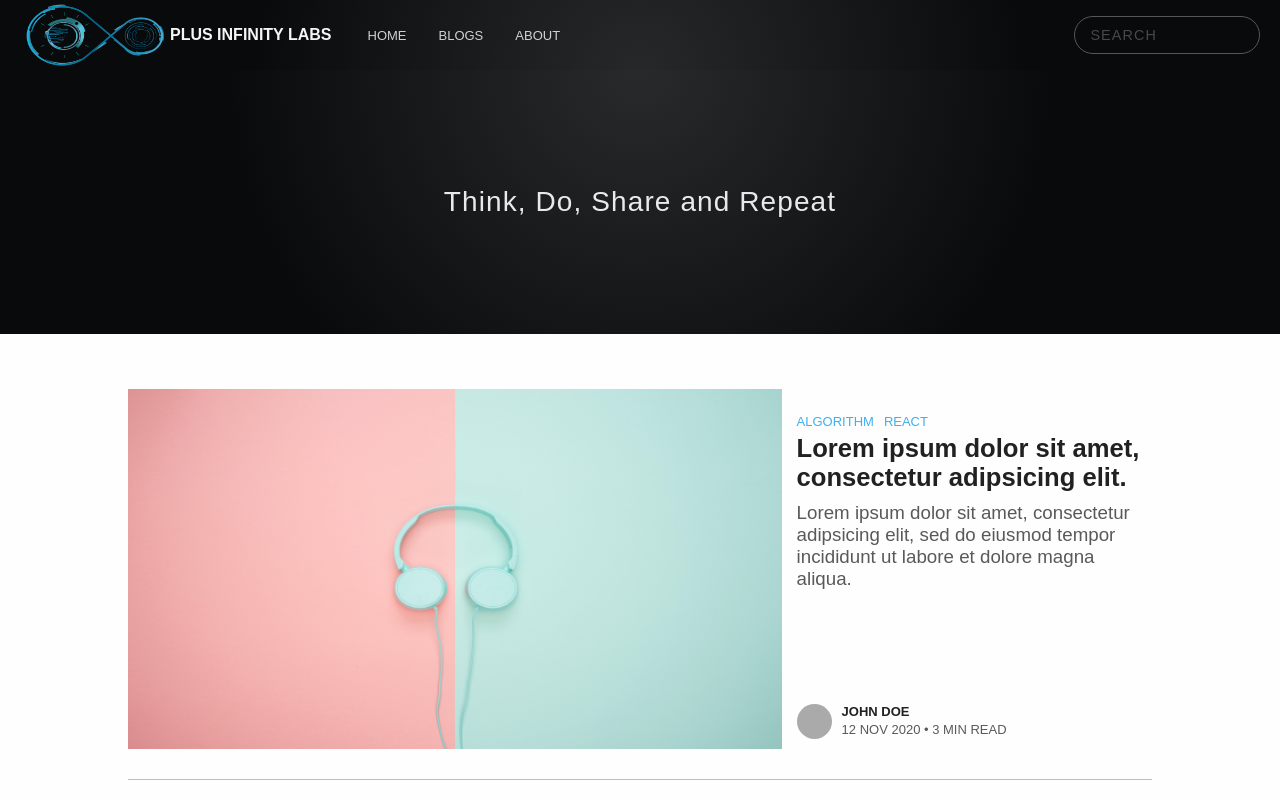
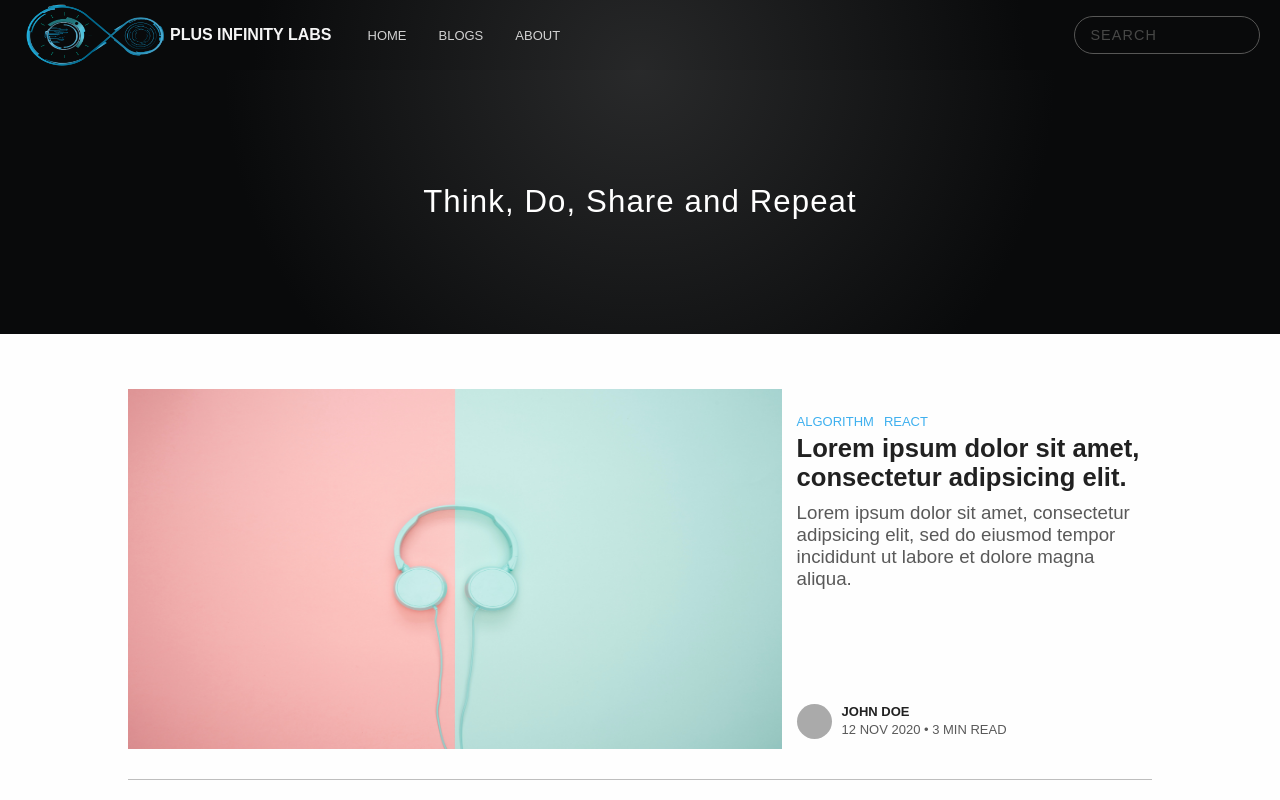
Before and after one commit to GowshikPrabhu/pi-labs-blog, a React (Create React App) app in the folder client/: page / in a window 1280 px wide. Shown: the top 800 px of the page. Built offline with nearby package versions, Linux system fonts and the light colour scheme; a web font is replaced by a local one.

Commit message:
update start section of home page

```diff
--- a/client/src/pages/Home/components/StartSection/StartSection.css
+++ b/client/src/pages/Home/components/StartSection/StartSection.css
@@ -9,9 +9,9 @@
   margin-bottom: 35px;
 }
 .home-start p {
-  color: #ffffffe7;
+  color: #ffffff;
   font-weight: 700px;
-  font-size: 1.75rem;
+  font-size: 1.95rem;
   letter-spacing: 1.1px;
   text-shadow: 3px 5px 7px 0px #d1d1d178;
 }
```
